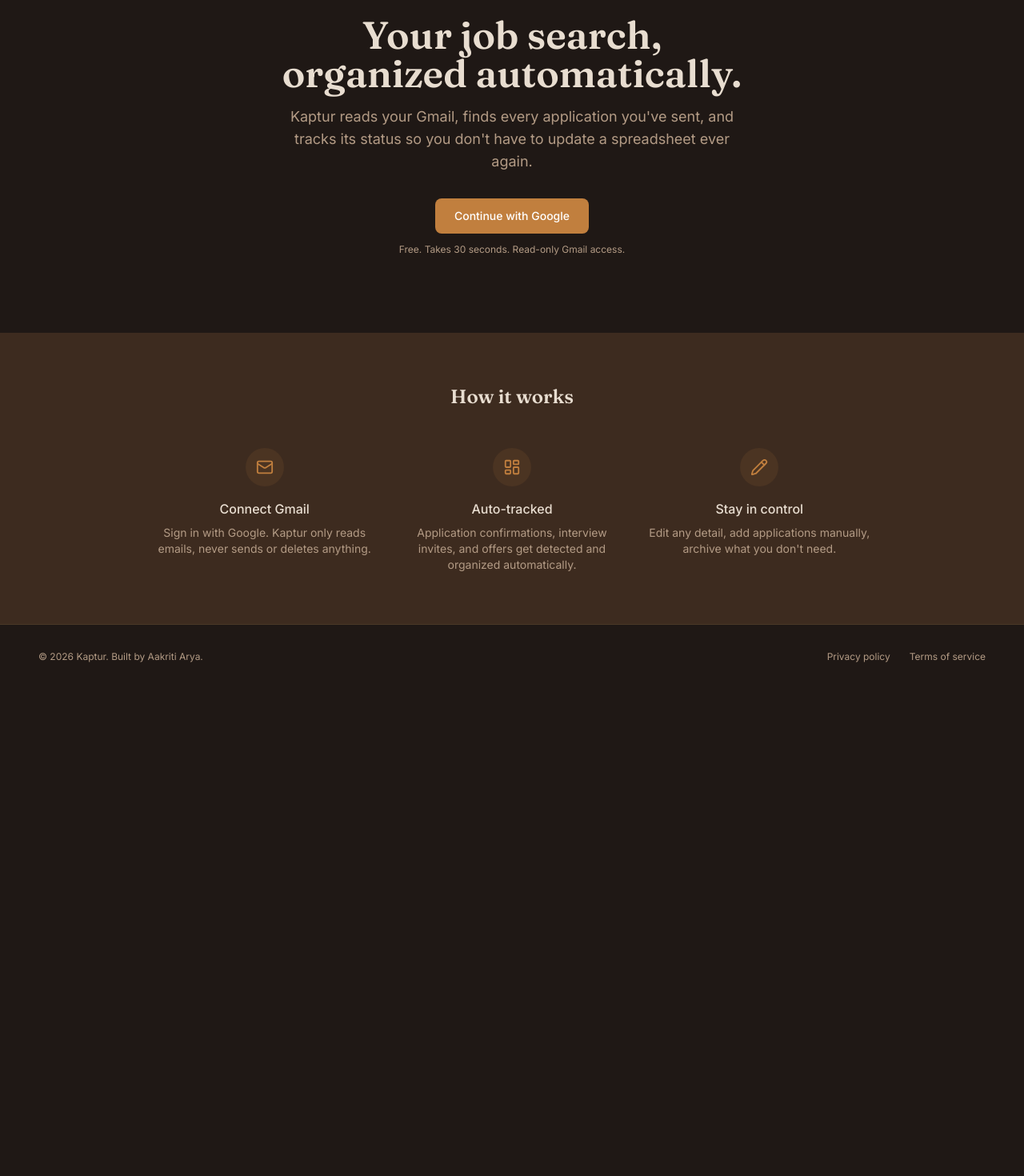
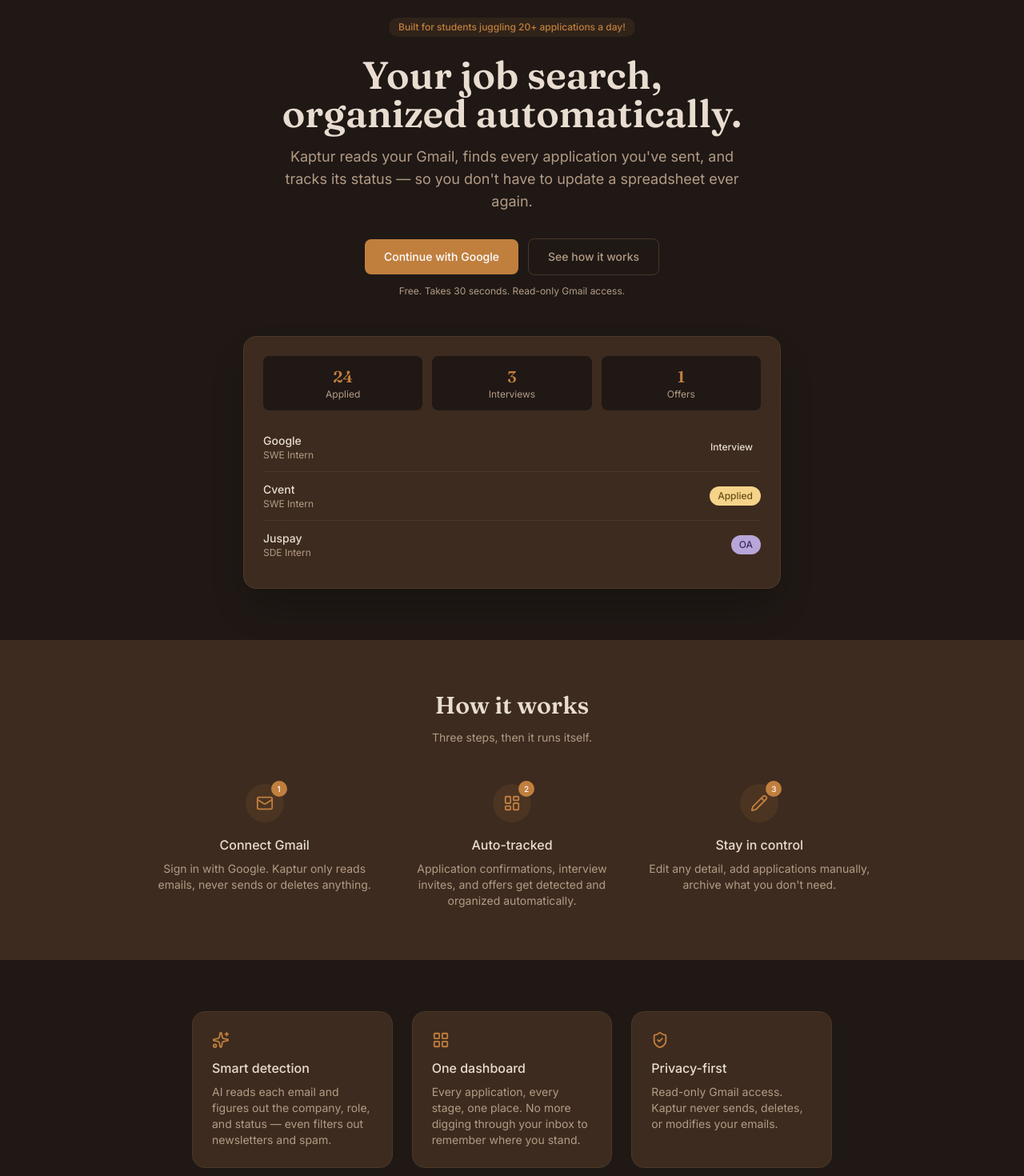
Before and after one commit to Aakriti0207/Kaptur, a React (Vite) app in the folder frontend/: page / in a window 1280 px wide. Shown: the part 160-1630 px from the top of the page at 80% size. Before the commit the page ends 1021 px from the top, so only its background shows below. Built offline with nearby package versions, Linux system fonts and the light colour scheme; no server answers.

Commit message:
feat: add landing page components

```diff
--- /dev/null
+++ b/frontend/src/features/landing/components/DashboardPreview.jsx
@@ -0,0 +1,40 @@
+export default function DashboardPreview() {
+  const rows = [
+    { company: "Google", role: "SWE Intern", status: "Interview", statusColor: "bg-status-interview-bg text-status-interview-text" },
+    { company: "Cvent", role: "SWE Intern", status: "Applied", statusColor: "bg-status-applied-bg text-status-applied-text" },
+    { company: "Juspay", role: "SDE Intern", status: "OA", statusColor: "bg-status-oa-bg text-status-oa-text" },
+  ];
+
+  return (
+    <div className="px-6 md:px-12 pb-16 max-w-3xl mx-auto">
+      <div className="bg-espresso-card border border-espresso-border rounded-card p-4 md:p-6 shadow-2xl">
+        <div className="grid grid-cols-3 gap-3 mb-4">
+          {[
+            { label: "Applied", value: "24" },
+            { label: "Interviews", value: "3" },
+            { label: "Offers", value: "1" },
+          ].map((s) => (
+            <div key={s.label} className="bg-espresso-canvas rounded-lg p-3 text-center">
+              <p className="font-serif text-xl font-semibold text-caramel">{s.value}</p>
+              <p className="text-xs text-espresso-textSecondary">{s.label}</p>
+            </div>
+          ))}
+        </div>
+
+        <div className="flex flex-col divide-y divide-espresso-border">
+          {rows.map((r) => (
+            <div key={r.company} className="flex items-center justify-between py-3">
+              <div>
+                <p className="text-sm font-medium text-espresso-textPrimary">{r.company}</p>
+                <p className="text-xs text-espresso-textSecondary">{r.role}</p>
+              </div>
+              <span className={`text-xs font-medium px-2.5 py-1 rounded-full ${r.statusColor}`}>
+                {r.status}
+              </span>
+            </div>
+          ))}
+        </div>
+      </div>
+    </div>
+  );
+}
--- /dev/null
+++ b/frontend/src/features/landing/components/FeatureGrid.jsx
@@ -0,0 +1,38 @@
+import { Sparkles, ShieldCheck, LayoutGrid } from "lucide-react";
+
+const features = [
+  {
+    icon: Sparkles,
+    title: "Smart detection",
+    desc: "AI reads each email and figures out the company, role, and status — even filters out newsletters and spam.",
+  },
+  {
+    icon: LayoutGrid,
+    title: "One dashboard",
+    desc: "Every application, every stage, one place. No more digging through your inbox to remember where you stand.",
+  },
+  {
+    icon: ShieldCheck,
+    title: "Privacy-first",
+    desc: "Read-only Gmail access. Kaptur never sends, deletes, or modifies your emails.",
+  },
+];
+
+export default function FeatureGrid() {
+  return (
+    <section className="px-6 md:px-12 py-16 max-w-4xl mx-auto">
+      <div className="grid grid-cols-1 md:grid-cols-3 gap-6">
+        {features.map(({ icon: Icon, title, desc }) => (
+          <div
+            key={title}
+            className="bg-espresso-card border border-espresso-border rounded-card p-6"
+          >
+            <Icon size={22} className="text-caramel mb-3" />
+            <h3 className="font-medium text-espresso-textPrimary mb-2">{title}</h3>
+            <p className="text-sm text-espresso-textSecondary">{desc}</p>
+          </div>
+        ))}
+      </div>
+    </section>
+  );
+}
--- /dev/null
+++ b/frontend/src/features/landing/components/Footer.jsx
@@ -0,0 +1,15 @@
+import { Link } from "react-router-dom";
+
+export default function MarketingFooter() {
+  return (
+    <footer className="px-6 md:px-12 py-8 flex flex-col md:flex-row items-center justify-between gap-4 border-t border-espresso-border">
+      <p className="text-xs text-espresso-textSecondary">
+        © {new Date().getFullYear()} Kaptur. Built by Aakriti Arya.
+      </p>
+      <div className="flex gap-6 text-xs text-espresso-textSecondary">
+        <Link to="/privacy" className="hover:text-caramel">Privacy policy</Link>
+        <Link to="/terms" className="hover:text-caramel">Terms of service</Link>
+      </div>
+    </footer>
+  );
+}
--- /dev/null
+++ b/frontend/src/features/landing/components/Hero.jsx
@@ -0,0 +1,39 @@
+export default function Hero({ onLogin }) {
+    return (
+      <section className="px-6 md:px-12 pt-16 md:pt-24 pb-12 text-center max-w-2xl mx-auto">
+        <span className="inline-block text-xs font-medium text-caramel bg-caramel/10 px-3 py-1 rounded-full mb-6">
+          Built for students juggling 20+ applications a day!
+        </span>
+
+        <h1 className="font-serif text-4xl md:text-5xl font-semibold text-espresso-textPrimary leading-tight mb-4">
+          Your job search,
+          <br />
+          organized automatically.
+        </h1>
+
+        <p className="text-espresso-textSecondary text-base md:text-lg mb-8">
+          Kaptur reads your Gmail, finds every application you've sent, and
+          tracks its status — so you don't have to update a spreadsheet ever
+          again.
+        </p>
+
+        <div className="flex flex-col sm:flex-row items-center justify-center gap-3">
+          <button
+            onClick={onLogin}
+            className="w-full sm:w-auto inline-flex items-center justify-center gap-2 bg-caramel text-white px-6 py-3 rounded-lg text-sm font-medium hover:bg-caramel-dark transition-colors"
+          >
+            Continue with Google
+          </button>
+          <a
+            href="#how-it-works"
+            className="w-full sm:w-auto inline-flex items-center justify-center gap-2 text-espresso-textSecondary px-6 py-3 rounded-lg text-sm font-medium border border-espresso-border hover:border-caramel hover:text-caramel transition-colors"
+          >
+            See how it works
+          </a>
+        </div>
+        <p className="text-xs text-espresso-textSecondary mt-3">
+          Free. Takes 30 seconds. Read-only Gmail access.
+        </p>
+      </section>
+    );
+}
--- /dev/null
+++ b/frontend/src/features/landing/components/HowItWorks.jsx
@@ -0,0 +1,34 @@
+import { Mail, LayoutDashboard, Pencil } from "lucide-react";
+
+const steps = [
+  { icon: Mail, title: "Connect Gmail", desc: "Sign in with Google. Kaptur only reads emails, never sends or deletes anything." },
+  { icon: LayoutDashboard, title: "Auto-tracked", desc: "Application confirmations, interview invites, and offers get detected and organized automatically." },
+  { icon: Pencil, title: "Stay in control", desc: "Edit any detail, add applications manually, archive what you don't need." },
+];
+
+export default function HowItWorks() {
+  return (
+    <section id="how-it-works" className="px-6 md:px-12 py-16 bg-espresso-card scroll-mt-16">
+      <h2 className="font-serif text-2xl md:text-3xl font-semibold text-espresso-textPrimary text-center mb-3">
+        How it works
+      </h2>
+      <p className="text-espresso-textSecondary text-center text-sm mb-12">
+        Three steps, then it runs itself.
+      </p>
+      <div className="grid grid-cols-1 md:grid-cols-3 gap-8 max-w-4xl mx-auto">
+        {steps.map(({ icon: Icon, title, desc }, i) => (
+          <div key={title} className="text-center relative">
+            <div className="w-12 h-12 rounded-full bg-caramel/10 flex items-center justify-center mx-auto mb-4 relative">
+              <Icon size={22} className="text-caramel" />
+              <span className="absolute -top-1 -right-1 w-5 h-5 rounded-full bg-caramel text-white text-[10px] font-medium flex items-center justify-center">
+                {i + 1}
+              </span>
+            </div>
+            <h3 className="font-medium text-espresso-textPrimary mb-2">{title}</h3>
+            <p className="text-sm text-espresso-textSecondary">{desc}</p>
+          </div>
+        ))}
+      </div>
+    </section>
+  );
+}
--- a/frontend/src/features/landing/pages/LandingPage.jsx
+++ b/frontend/src/features/landing/pages/LandingPage.jsx
@@ -1,5 +1,8 @@
-import { Link } from "react-router-dom";
-import { Mail, LayoutDashboard, Pencil } from "lucide-react";
+import Hero from "../components/Hero";
+import DashboardPreview from "../components/DashboardPreview";
+import HowItWorks from "../components/HowItWorks";
+import FeatureGrid from "../components/FeatureGrid";
+import MarketingFooter from "../components/Footer";
 
 export default function LandingPage() {
   const handleLogin = () => {
@@ -9,7 +12,6 @@
 
   return (
     <div className="min-h-screen bg-espresso-canvas">
-      {/* Nav */}
       <nav className="flex items-center justify-between px-6 md:px-12 py-6">
         <h1 className="font-serif text-2xl font-semibold text-caramel">kaptur</h1>
         <button
@@ -20,77 +22,11 @@
         </button>
       </nav>
 
-      {/* Hero */}
-      <section className="px-6 md:px-12 py-16 md:py-24 text-center max-w-2xl mx-auto">
-        <h2 className="font-serif text-4xl md:text-5xl font-semibold text-espresso-textPrimary leading-tight mb-4">
-          Your job search,
-          <br />
-          organized automatically.
-        </h2>
-        <p className="text-espresso-textSecondary text-base md:text-lg mb-8">
-          Kaptur reads your Gmail, finds every application you've sent, and
-          tracks its status so you don't have to update a spreadsheet ever
-          again.
-        </p>
-        <button
-          onClick={handleLogin}
-          className="inline-flex items-center gap-2 bg-caramel text-white px-6 py-3 rounded-lg text-sm font-medium hover:bg-caramel-dark transition-colors"
-        >
-          Continue with Google
-        </button>
-        <p className="text-xs text-espresso-textSecondary mt-3">
-          Free. Takes 30 seconds. Read-only Gmail access.
-        </p>
-      </section>
-
-      {/* How it works */}
-      <section className="px-6 md:px-12 py-16 bg-espresso-card">
-        <h3 className="font-serif text-2xl font-semibold text-espresso-textPrimary text-center mb-12">
-          How it works
-        </h3>
-        <div className="grid grid-cols-1 md:grid-cols-3 gap-8 max-w-4xl mx-auto">
-          {[
-            {
-              icon: Mail,
-              title: "Connect Gmail",
-              desc: "Sign in with Google. Kaptur only reads emails, never sends or deletes anything.",
-            },
-            {
-              icon: LayoutDashboard,
-              title: "Auto-tracked",
-              desc: "Application confirmations, interview invites, and offers get detected and organized automatically.",
-            },
-            {
-              icon: Pencil,
-              title: "Stay in control",
-              desc: "Edit any detail, add applications manually, archive what you don't need.",
-            },
-          ].map(({ icon: Icon, title, desc }) => (
-            <div key={title} className="text-center">
-              <div className="w-12 h-12 rounded-full bg-caramel/10 flex items-center justify-center mx-auto mb-4">
-                <Icon size={22} className="text-caramel" />
-              </div>
-              <h4 className="font-medium text-espresso-textPrimary mb-2">{title}</h4>
-              <p className="text-sm text-espresso-textSecondary">{desc}</p>
-            </div>
-          ))}
-        </div>
-      </section>
-
-      {/* Footer */}
-      <footer className="px-6 md:px-12 py-8 flex flex-col md:flex-row items-center justify-between gap-4 border-t border-espresso-border">
-        <p className="text-xs text-espresso-textSecondary">
-          © {new Date().getFullYear()} Kaptur. Built by Aakriti Arya.
-        </p>
-        <div className="flex gap-6 text-xs text-espresso-textSecondary">
-          <Link to="/privacy" className="hover:text-caramel">
-            Privacy policy
-          </Link>
-          <Link to="/terms" className="hover:text-caramel">
-            Terms of service
-          </Link>
-        </div>
-      </footer>
+      <Hero onLogin={handleLogin} />
+      <DashboardPreview />
+      <HowItWorks />
+      <FeatureGrid />
+      <MarketingFooter />
     </div>
   );
 }
```
